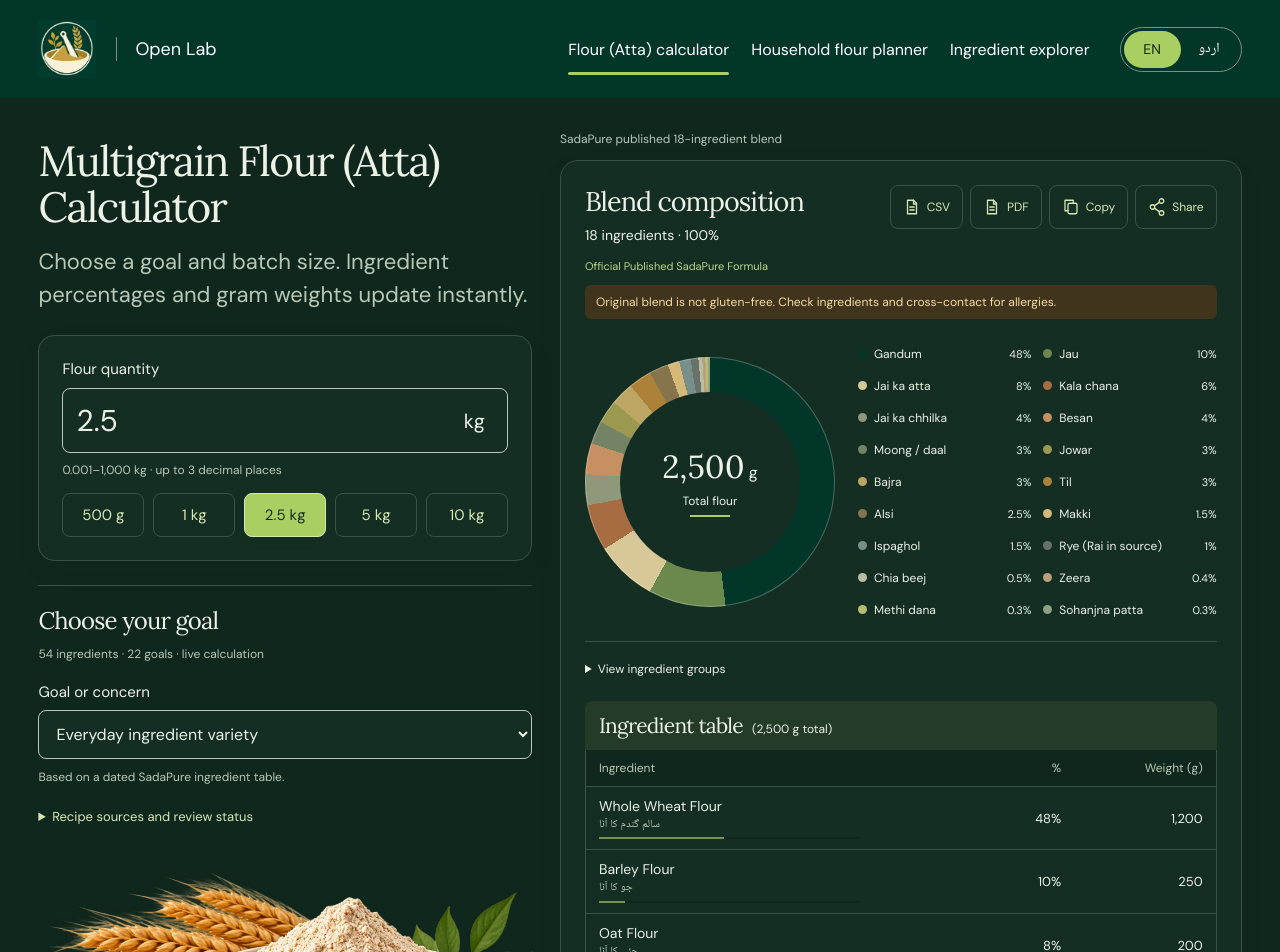
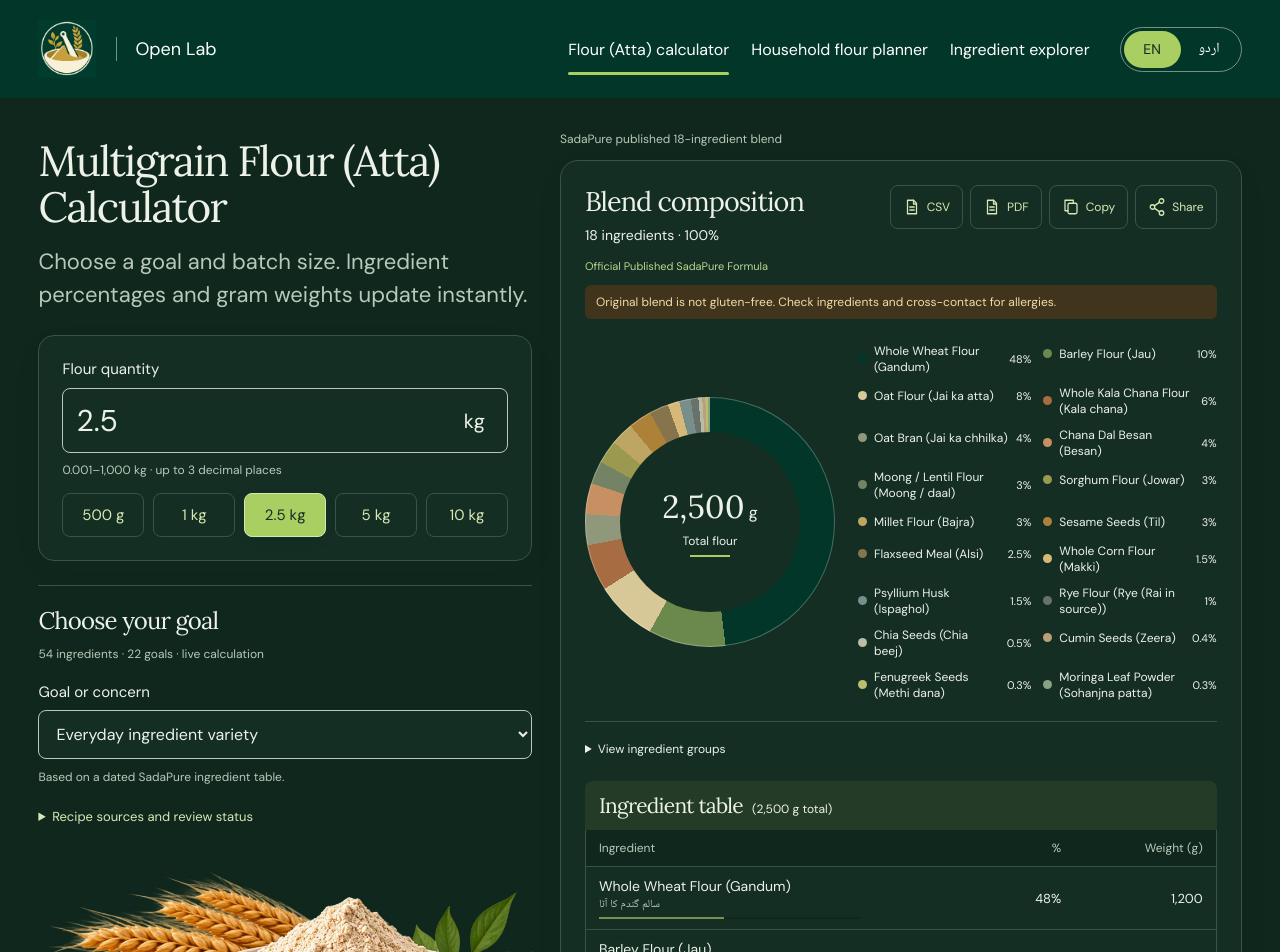
Before and after one commit to SadaPureOpenLab/sadapure-flour-calculator, a React (Vite) app: page / in a window 1280 px wide. Shown: the top 952 px of the page. Built offline with nearby package versions, Linux system fonts and the light colour scheme.

Commit message:
Display ingredient names in English and Roman Urdu

```diff
--- a/src/components/Composition.tsx
+++ b/src/components/Composition.tsx
@@ -1,3 +1,4 @@
+import { ingredientLabel } from '../data/catalogue';
 import { useState } from 'react';
 import { fmt, groupTotals, type Row } from '../lib/engine';
 const COLORS = ['#023628','#6b884d','#d8c898','#a86c42','#8f987a','#c79062','#758365','#9b994f','#bda663','#ad8238','#85744c','#d6b879','#778e8a','#68726a','#b8bda3','#ba9f79','#b9bd71','#88a282'];
@@ -9,9 +10,9 @@
   return <>
     <div className="chart-layout">
       <div className="donut" style={{ background: `conic-gradient(${stops})` }} role="img" aria-label={`Composition of ${grams} grams flour; complete values in ingredient table`}>
-        <div className="donut-center"><strong dir="ltr">{fmt(focused?.grams ?? grams)}<small> g</small></strong><span>{focused ? (urdu ? focused.urdu : focused.roman) : urdu ? 'کل آٹا' : 'Total flour'}</span><i/></div>
+        <div className="donut-center"><strong dir="ltr">{fmt(focused?.grams ?? grams)}<small> g</small></strong><span>{focused ? (urdu ? focused.urdu : ingredientLabel(focused)) : urdu ? 'کل آٹا' : 'Total flour'}</span><i/></div>
       </div>
-      <ul className="legend">{rows.map((row, index) => <li key={row.id}><button className={selected === row.id ? 'legend-selected' : ''} onClick={() => setSelected(selected === row.id ? '' : row.id)} aria-pressed={selected === row.id}><i style={{ background: COLORS[index % COLORS.length] }}/><span>{urdu ? row.urdu : row.roman}</span><b dir="ltr">{row.share}%</b></button></li>)}</ul>
+      <ul className="legend">{rows.map((row, index) => <li key={row.id}><button className={selected === row.id ? 'legend-selected' : ''} onClick={() => setSelected(selected === row.id ? '' : row.id)} aria-pressed={selected === row.id}><i style={{ background: COLORS[index % COLORS.length] }}/><span>{urdu ? row.urdu : ingredientLabel(row)}</span><b dir="ltr">{row.share}%</b></button></li>)}</ul>
     </div>
     <details className="groups"><summary>{urdu ? 'اجزاء کی اقسام' : 'View ingredient groups'}</summary>{Object.entries(groupTotals(rows)).map(([group, share]) => <div key={group}><span>{group}</span><meter min="0" max="100" value={share} aria-label={group}/><b>{fmt(share)}%</b></div>)}</details>
   </>;
--- a/src/components/Costing.tsx
+++ b/src/components/Costing.tsx
@@ -1,3 +1,4 @@
+import { ingredientLabel } from '../data/catalogue';
 import { useState } from 'react';
 import { CATALOGUE, fmt, ingredientCost, type Blend } from '../lib/engine';
 export function Costing({ blend, grams }: { blend: Blend; grams: number }) {
@@ -5,5 +6,5 @@
   let total: number | null = null;
   const active=CATALOGUE.filter(i=>blend[i.id]>0);
   try { if (active.every(i => prices[i.id]?.trim())) total = ingredientCost(blend, Object.fromEntries(active.map(i => [i.id, Number(prices[i.id])])), grams); } catch { /* The incomplete/invalid state is explicit below. */ }
-  return <details className="costing no-print"><summary>Ingredient cost calculator — your prices</summary><p>Enter your own PKR/kg price for every active ingredient. Enter 0 deliberately where appropriate. This is not SadaPure's manufacturing cost and excludes labour, packing and delivery.</p><div className="price-grid">{active.map(i=><label key={i.id}>{i.roman}<input aria-label={`${i.name} price per kg`} type="number" min="0" max="10000000" step="0.01" placeholder="PKR/kg" value={prices[i.id] ?? ''} onChange={e=>setPrices({...prices,[i.id]:e.target.value})}/></label>)}</div><p role="status">{total === null ? `Enter a valid nonnegative price for all ${active.length} active ingredients to calculate.` : `Ingredient-only cost: PKR ${fmt(total)} for ${fmt(grams)} g · PKR ${fmt(total / grams * 1000)} per kg.`}</p></details>;
+  return <details className="costing no-print"><summary>Ingredient cost calculator — your prices</summary><p>Enter your own PKR/kg price for every active ingredient. Enter 0 deliberately where appropriate. This is not SadaPure's manufacturing cost and excludes labour, packing and delivery.</p><div className="price-grid">{active.map(i=><label key={i.id}>{ingredientLabel(i)}<input aria-label={`${i.name} price per kg`} type="number" min="0" max="10000000" step="0.01" placeholder="PKR/kg" value={prices[i.id] ?? ''} onChange={e=>setPrices({...prices,[i.id]:e.target.value})}/></label>)}</div><p role="status">{total === null ? `Enter a valid nonnegative price for all ${active.length} active ingredients to calculate.` : `Ingredient-only cost: PKR ${fmt(total)} for ${fmt(grams)} g · PKR ${fmt(total / grams * 1000)} per kg.`}</p></details>;
 }
--- a/src/components/Explorer.tsx
+++ b/src/components/Explorer.tsx
@@ -1,3 +1,4 @@
+import { ingredientLabel } from '../data/catalogue';
 import { useState } from 'react';
 import { ingredientReference } from '../data/ingredientReferences';
 import { CATALOGUE, DATA } from '../lib/engine';
@@ -6,7 +7,7 @@
   const filtered = CATALOGUE.filter(i => `${i.name} ${i.roman} ${i.urdu}`.toLowerCase().includes(query.toLowerCase()) && (group === 'All' || i.group === group));
   return <section className="companion"><h1>{urdu ? 'اپنے اجزاء کو سمجھیں' : 'Meet the ingredients.'}</h1><p className="lead">{urdu ? 'انگریزی، اردو یا عام نام سے 54 اجزاء تلاش کریں۔' : '54 ingredients, searchable by English, Urdu or familiar kitchen names. Only 18 belong to the published recipe; the rest are custom exploration entries.'}</p>
     <div className="explorer-controls"><label>{urdu ? 'اجزاء تلاش کریں' : 'Search ingredients'}<input type="search" value={query} onChange={e => setQuery(e.target.value)} placeholder="Wheat, jai, تل…"/></label><label>{urdu ? 'قسم' : 'Ingredient group'}<select value={group} onChange={e => setGroup(e.target.value)}>{['All',...new Set(CATALOGUE.map(i=>i.group))].map(g=><option key={g}>{g}</option>)}</select></label></div>
-    <p role="status">{filtered.length} ingredients</p><div className="ingredient-library">{filtered.map(i=><article key={i.id}><div><h2>{urdu ? i.urdu : i.name}</h2><p className="ingredient-name">{i.roman} · <span lang="ur" dir="rtl">{i.urdu}</span></p></div><span className="group-label">{i.group} · {i.basisPoints ? `${i.basisPoints / 100}% in published recipe` : 'Custom library only'}</span><p>{i.note}</p><p className="small">{i.allergens.length ? `Highlighted concerns: ${i.allergens.join(', ')}.` : 'No highlighted allergen category in this snapshot. This is not an allergy-free guarantee.'} Any ingredient can matter for a specific allergy; shared equipment controls are unknown.</p><a href={ingredientReference(i.id,i.group).url} target="_blank" rel="noreferrer">{ingredientReference(i.id,i.group).title}</a><p className="small">{ingredientReference(i.id,i.group).level}</p></article>)}</div>
+    <p role="status">{filtered.length} ingredients</p><div className="ingredient-library">{filtered.map(i=><article key={i.id}><div><h2>{urdu ? i.urdu : ingredientLabel(i)}</h2><p className="ingredient-name">{i.roman} · <span lang="ur" dir="rtl">{i.urdu}</span></p></div><span className="group-label">{i.group} · {i.basisPoints ? `${i.basisPoints / 100}% in published recipe` : 'Custom library only'}</span><p>{i.note}</p><p className="small">{i.allergens.length ? `Highlighted concerns: ${i.allergens.join(', ')}.` : 'No highlighted allergen category in this snapshot. This is not an allergy-free guarantee.'} Any ingredient can matter for a specific allergy; shared equipment controls are unknown.</p><a href={ingredientReference(i.id,i.group).url} target="_blank" rel="noreferrer">{ingredientReference(i.id,i.group).title}</a><p className="small">{ingredientReference(i.id,i.group).level}</p></article>)}</div>
     {filtered.length === 0 ? <p>No matches. Try a common name or choose All groups.</p> : null}<p className="source">Source: <a href={DATA.sourceUrl}>SadaPure published ingredient table</a> · No ingredient nutrient values have been clinically or analytically validated here.</p>
   </section>;
 }
--- a/src/components/Results.tsx
+++ b/src/components/Results.tsx
@@ -1,3 +1,4 @@
+import { ingredientLabel } from '../data/catalogue';
 import { useState } from 'react';
 import { DATA, fmt, type Blend } from '../lib/engine';
 import { csv, downloadCSV, downloadPDF, summary, shareUrl, type Sheet } from '../lib/exports';
@@ -28,7 +29,7 @@
     <div className="table-heading"><h3>{urdu ? 'اجزاء کی مکمل فہرست' : 'Ingredient table'}</h3><span dir="ltr">({fmt(sheet.grams)} g total)</span></div>
     <div className="table-scroll" tabIndex={0} aria-label="Complete ingredient table; scroll horizontally on small screens">
       <table><thead><tr><th scope="col">{urdu ? 'جزو' : 'Ingredient'}</th><th scope="col">%</th><th scope="col">{urdu ? 'وزن (گرام)' : 'Weight (g)'}</th></tr></thead>
-        <tbody>{sheet.rows.map(row => <tr key={row.id}><th scope="row"><span>{urdu ? row.urdu : row.name}</span><small>{urdu ? row.roman : row.urdu}</small><span className="bar" aria-hidden="true"><i style={{ width: `${row.share}%` }}/></span></th><td dir="ltr">{fmt(row.share)}%</td><td dir="ltr">{fmt(row.grams)}</td></tr>)}</tbody>
+        <tbody>{sheet.rows.map(row => <tr key={row.id}><th scope="row"><span>{urdu ? row.urdu : ingredientLabel(row)}</span><small>{urdu ? row.roman : row.urdu}</small><span className="bar" aria-hidden="true"><i style={{ width: `${row.share}%` }}/></span></th><td dir="ltr">{fmt(row.share)}%</td><td dir="ltr">{fmt(row.grams)}</td></tr>)}</tbody>
         <tfoot><tr><th>{urdu ? 'کل' : 'Total'}</th><td>100%</td><td dir="ltr">{fmt(sheet.grams)} g</td></tr></tfoot>
       </table>
     </div>
```
